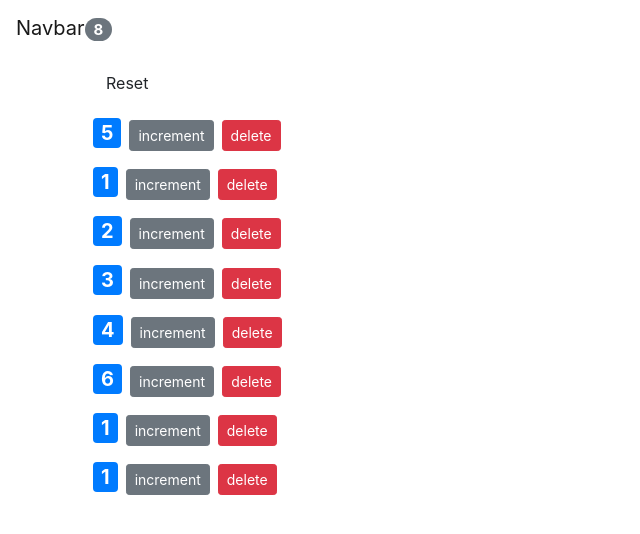
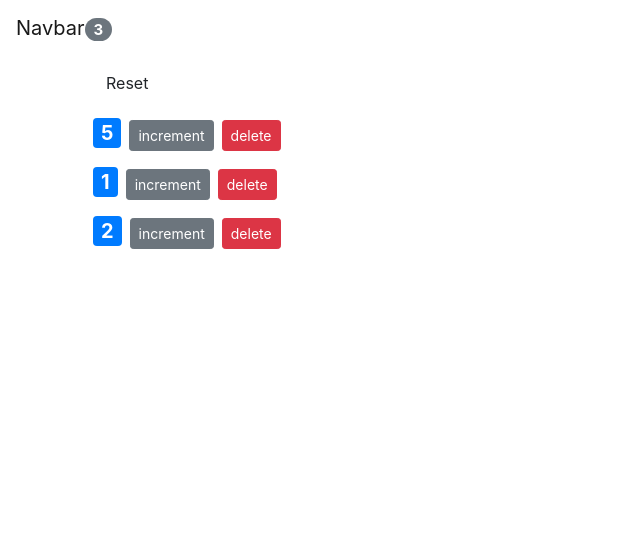
Before and after one commit to raresmigea/reactApp, a React (Create React App) app: page / in a window 1280 px wide. Shown: the top 534 px of the page, without its empty margins (0-640 px from the left). Built offline with nearby package versions, Linux system fonts and the light colour scheme.

Commit message:
removed extra elements

```diff
--- a/src/App.js
+++ b/src/App.js
@@ -7,11 +7,6 @@ const App = () => {
     { id: 0, value: 5 },
     { id: 1, value: 1 },
     { id: 2, value: 2 },
-    { id: 3, value: 3 },
-    { id: 4, value: 4 },
-    { id: 5, value: 6 },
-    { id: 6, value: 1 },
-    { id: 7, value: 1 },
   ]);
 
   const handleDelete = (counterId) => {
```
